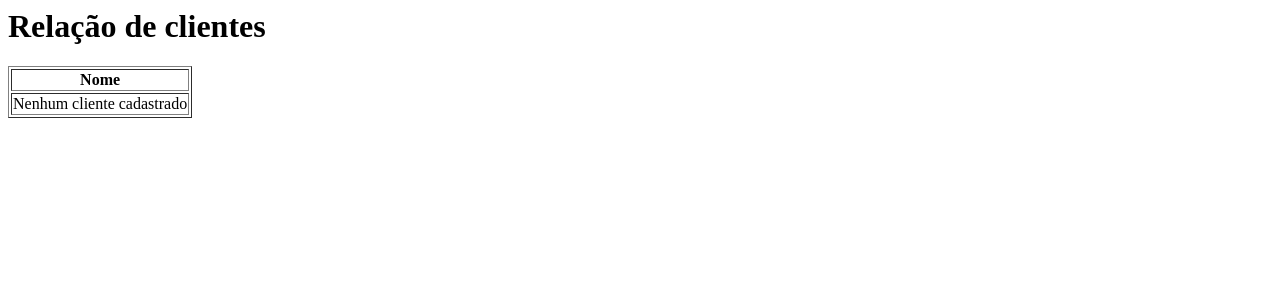
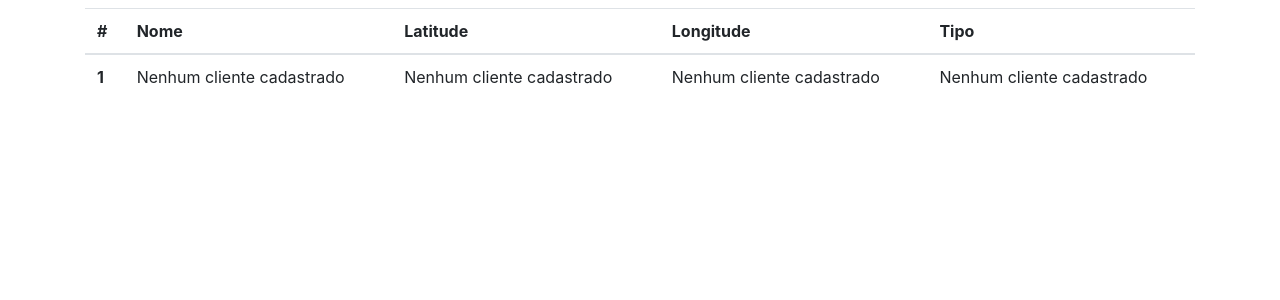
Before and after one commit to dcaueb78/apimapaunivali, a PHP site: template app/Visao/pontos.html.twig in a window 1280 px wide. Shown: the top 300 px of the page. Run offline with PHP 8.4, Linux system fonts and the light colour scheme; the template is opened without the code that fills it, so the values that code supplies are empty; some libraries are stand-ins or nearby versions.

Commit message:
Created timeline

```diff
--- a/app/Visao/pontos.html.twig
+++ b/app/Visao/pontos.html.twig
@@ -1,13 +1,40 @@
-<h1>Relação de clientes</h1>
+<div class="container">
+    <h1 class="display-4 text-center">{{titulo}}</h1>
 
-<table border="1">
+    <table class="table">
+        <thead>
             <tr>
-        <th>Nome</th>
+                <th scope="col">#</th>
+                <th scope="col">Nome</th>
+                <th scope="col">Latitude</th>
+                <th scope="col">Longitude</th>
+                <th scope="col">Tipo</th>
             </tr>
-    {% for cliente in clientes %}
+        </thead>
+        <tbody>
+            {% for ponto in pontos %}
+                <tbody>
                     <tr>
-            <td>{{cliente}}</td>
+                        <th scope="row">{{loop.index}}</th>
+                        <td>{{ponto.nome}}</td>
+                        <td>{{ponto.latitude}}</td>
+                        <td>{{ponto.longitude}}</td>
+                        <td>{{ponto.tipo}}</td>
                     </tr>
+                </tbody>
             {% else %}
-        <tr><td>Nenhum cliente cadastrado</td></tr>
+                <tr>
+                    <th scope="row">1</th>
+                    <td>Nenhum cliente cadastrado</td>
+                    <td>Nenhum cliente cadastrado</td>
+                    <td>Nenhum cliente cadastrado</td>
+                    <td>Nenhum cliente cadastrado</td>
+                </tr>
             {% endfor %}
+        </tbody>
+    </div>
+    <link crossorigin="anonymous" href="https://stackpath.bootstrapcdn.com/bootstrap/4.3.1/css/bootstrap.min.css" integrity="sha384-ggOyR0iXCbMQv3Xipma34MD+dH/1fQ784/j6cY/iJTQUOhcWr7x9JvoRxT2MZw1T" rel="stylesheet">
+    <script crossorigin="anonymous" integrity="sha384-q8i/X+965DzO0rT7abK41JStQIAqVgRVzpbzo5smXKp4YfRvH+8abtTE1Pi6jizo" src="https://code.jquery.com/jquery-3.3.1.slim.min.js"></script>
+    <script crossorigin="anonymous" integrity="sha384-UO2eT0CpHqdSJQ6hJty5KVphtPhzWj9WO1clHTMGa3JDZwrnQq4sF86dIHNDz0W1" src="https://cdnjs.cloudflare.com/ajax/libs/popper.js/1.14.7/umd/popper.min.js"></script>
+    <script crossorigin="anonymous" integrity="sha384-JjSmVgyd0p3pXB1rRibZUAYoIIy6OrQ6VrjIEaFf/nJGzIxFDsf4x0xIM+B07jRM" src="https://stackpath.bootstrapcdn.com/bootstrap/4.3.1/js/bootstrap.min.js"></script>
+    <!------ Include the above in your HEAD tag ---------->
```
Also changed, not shown: app/Controlador/LinhaDoTempo.php (+8 -8 lines), scripts/criarTabelas.sql (+13 -8 lines), app/Controlador/Padrao.php (line endings or trailing spaces). Lines whose indentation alone changed are shown as unchanged.
